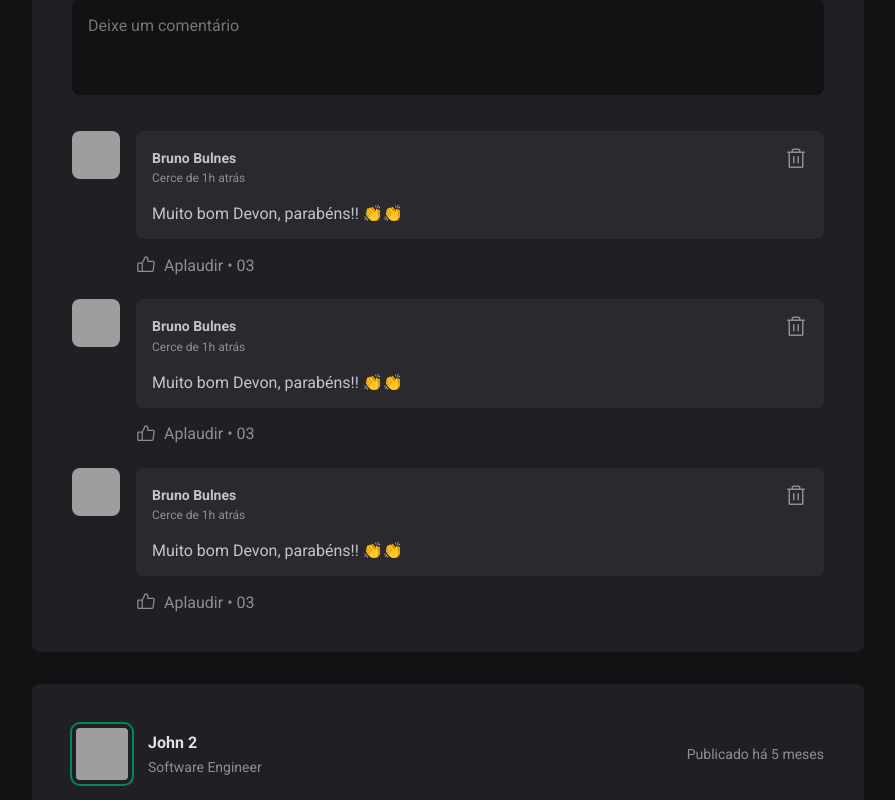
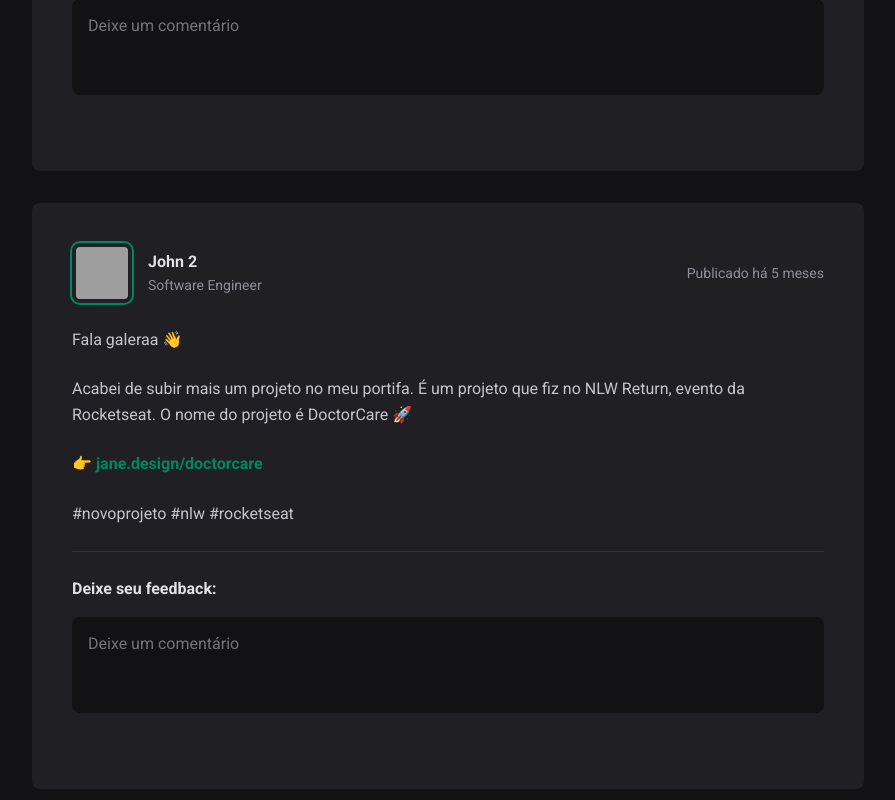
Before and after one commit to bulnes/01-fundamentos-reactjs, a React (Vite) app: page / in a window 1280 px wide. Shown: the part 520-1320 px from the top of the page, without its empty margins (336-1231 px from the left). Built offline with nearby package versions, Linux system fonts and the light colour scheme; grey boxes are pictures that could not be loaded.

Commit message:
feat: use state for comments list

```diff
--- a/src/components/Post.jsx
+++ b/src/components/Post.jsx
@@ -1,10 +1,13 @@
 import { format, formatDistanceToNow } from "date-fns";
 import ptBR from "date-fns/locale/pt-BR";
+import { useState } from "react";
 import { Avatar } from "./Avatar";
 import { Comment } from "./Comment";
 import styles from "./Post.module.css";
 
 export function Post({ author, publishedAt, content }) {
+  const [comments, setComments] = useState([]);
+
   const publishedDateTitle = format(publishedAt, "dd 'de' MMMM 'às' HH:mm'h'", {
     locale: ptBR,
   });
@@ -13,6 +16,12 @@
     locale: ptBR,
     addSuffix: true,
   });
+
+  function handleCreationNewComment(e) {
+    e.preventDefault();
+
+    setComments([...comments, comments.length + 1]);
+  }
 
   return (
     <article className={styles.post}>
@@ -53,7 +62,7 @@
         })}
       </div>
 
-      <form className={styles.commentForm}>
+      <form onSubmit={handleCreationNewComment} className={styles.commentForm}>
         <strong>Deixe seu feedback:</strong>
 
         <textarea placeholder="Deixe um comentário" />
@@ -64,9 +73,9 @@
       </form>
 
       <div className={styles.commentList}>
-        <Comment />
-        <Comment />
-        <Comment />
+        {comments.map((comment) => {
+          return <Comment />;
+        })}
       </div>
     </article>
   );
```
